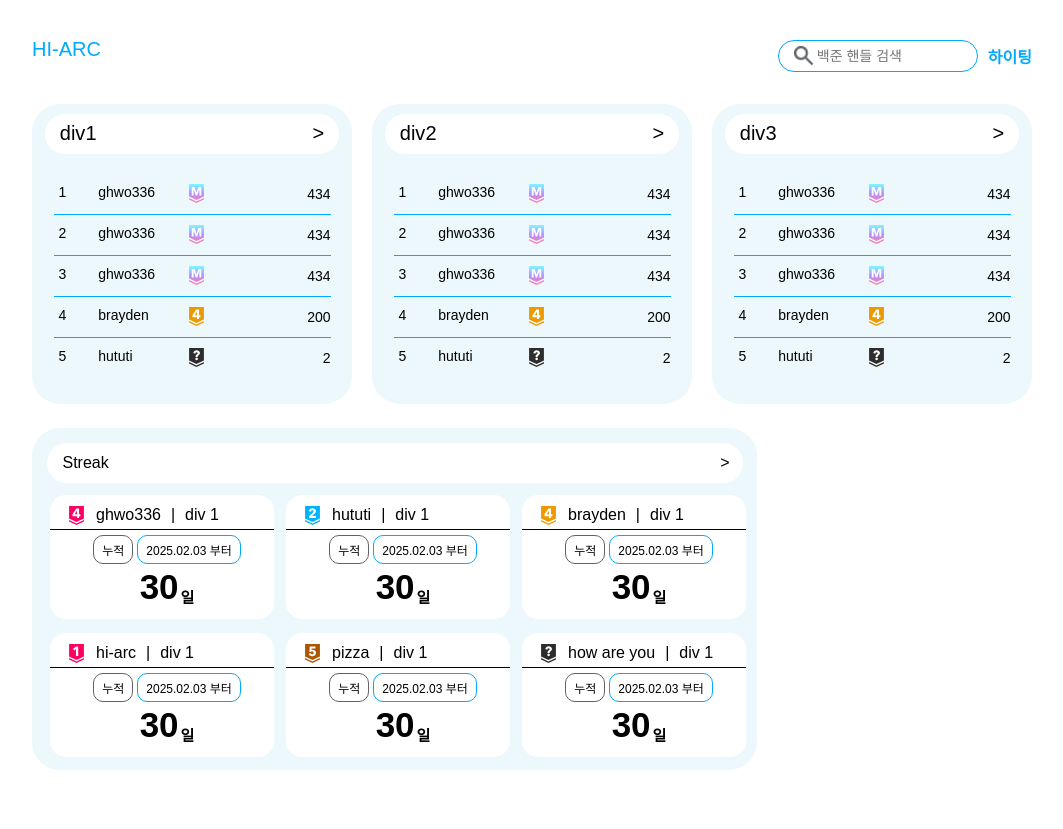
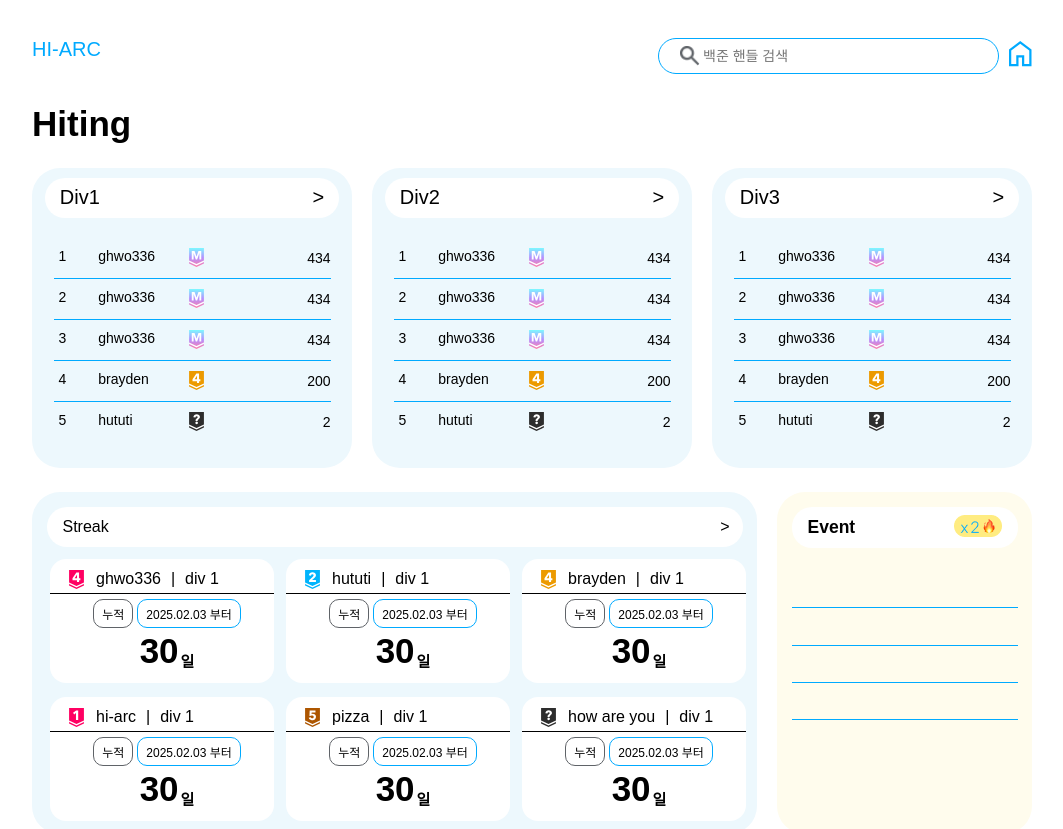
Before and after one commit to 2025-HIARC-Rating-system/FE, a React (Vite) app: page / in a window 1280 px wide. Shown: the top 829 px of the page, without its empty margins (108-1171 px from the left). Built offline with nearby package versions, Linux system fonts and the light colour scheme; a web font is replaced by a local one.

Commit message:
feat: MainPage EventBlock 구현

```diff
--- a/eslint.config.js
+++ b/eslint.config.js
@@ -18,11 +18,6 @@ export default tseslint.config(
       "react-refresh": reactRefresh,
     },
     rules: {
-      ...reactHooks.configs.recommended.rules,
-      "react-refresh/only-export-components": [
-        "warn",
-        {allowConstantExport: true},
-      ],
       "no-unused-vars": ["warn", {varsIgnorePattern: "^styled$"}],
       "prettier/prettier": "off",
     },
--- a/src/App.tsx
+++ b/src/App.tsx
@@ -3,6 +3,7 @@ import MainPage from "./page/MainPage";
 import TestPage from "./page/TestPage";
 import DivPage from "./page/DivPage";
 import StreakPage from "./page/StreakPage";
+import SearchPage from "./page/SearchPage";
 function App() {
   return (
     <Routes>
@@ -10,6 +11,7 @@ function App() {
       <Route path="/test" element={<TestPage />} />
       <Route path="/div" element={<DivPage />} />
       <Route path="/streak" element={<StreakPage />} />
+      <Route path="/search" element={<SearchPage />} />
     </Routes>
   );
 }
--- a/src/atoms/ArrowButton.tsx
+++ b/src/atoms/ArrowButton.tsx
@@ -29,7 +29,7 @@ const ArrowButton = ({divNum}: {divNum: number}) => {
   };
   return (
     <Button onClick={handleClick}>
-      <DivContainer>div{divNum}</DivContainer>
+      <DivContainer>Div{divNum}</DivContainer>
       <ArrowContainer>{">"}</ArrowContainer>
     </Button>
   );
--- /dev/null
+++ b/src/atoms/EventEntity.tsx
@@ -0,0 +1,13 @@
+import styled from "styled-components";
+import Color from "../ui/Color";
+const Wrapper = styled.div`
+  width: 226px;
+  height: 36.43px;
+  border-bottom: 1px solid ${Color.primary};
+`;
+
+const EventEntity = () => {
+  return <Wrapper></Wrapper>;
+};
+
+export default EventEntity;
--- a/src/atoms/HeaderInput.tsx
+++ b/src/atoms/HeaderInput.tsx
@@ -1,14 +1,17 @@
 import styled from "styled-components";
 import {useState} from "react";
+import {useAtom} from "jotai";
+import {useNavigate} from "react-router-dom"; // 🚀 useNavigate 추가
+import {handleAtom} from "../store/Atom"; // Jotai 상태 불러오기
 import Img from "./../assets/InputImg.png";
 import Color from "../ui/Color";
 
 const Wrapper = styled.div`
-  width: 42%;
+  width: 339px;
   display: flex;
-  border: 1px solid ${Color.primary};
+  border: 1px solid ${Color.primary}; // ✅ props 없이 직접 사용
   border-radius: 18px;
-  padding: 5px 15px;
+  height: 34px;
   align-items: center;
 
   .Input {
@@ -23,34 +26,37 @@ const Wrapper = styled.div`
     cursor: pointer;
     width: 20px;
     height: 20px;
+    margin-left: 21px;
   }
 `;
 
 const HeaderInput = () => {
-  const [handle, setHandle] = useState(""); // ✅ 입력값 상태 관리
+  const [, setHandle] = useAtom(handleAtom);
+  const [inputValue, setInputValue] = useState("");
+  const navigate = useNavigate();
+
+  const handleInputChange = (e: React.ChangeEvent<HTMLInputElement>) => {
+    setInputValue(e.target.value);
+  };
 
   const handleSearch = () => {
-    if (handle.trim() !== "") {
-      window.location.href = `https://solved.ac/profile/${handle.trim()}`;
-    }
-  };
-
-  const handleKeyPress = (e: React.KeyboardEvent<HTMLInputElement>) => {
-    if (e.key === "Enter") {
-      handleSearch();
+    if (inputValue.trim() !== "") {
+      setHandle(inputValue);
+      console.log("🔍 검색 실행:", inputValue);
+      navigate(`/search?handle=${inputValue}`);
     }
   };
 
   return (
     <Wrapper>
-      <img src={Img} alt="인풋이미지" onClick={handleSearch} />
+      <img src={Img} alt="검색 아이콘" onClick={handleSearch} />
       <input
         type="text"
         placeholder="백준 핸들 검색"
         className="Input"
-        value={handle}
-        onChange={(e) => setHandle(e.target.value)}
-        onKeyPress={handleKeyPress} // ✅ Enter 키로 검색 가능
+        value={inputValue}
+        onChange={handleInputChange}
+        onKeyDown={(e) => e.key === "Enter" && handleSearch()}
       />
     </Wrapper>
   );
--- a/src/block/DivButton.tsx
+++ b/src/block/DivButton.tsx
@@ -2,13 +2,14 @@ import styled from "styled-components";
 import Color from "../ui/Color";
 
 const Wrapper = styled.button<{$isSelected: boolean}>`
-  font-size: 12px;
+  font-size: 11px;
   font-weight: 700;
   width: 58px;
   height: 25px;
   border-radius: 18px;
   border: none;
   padding: 6px 14px;
+  white-space: nowrap; /* ⬅️ 줄바꿈 방지 */
   color: ${({$isSelected}) => ($isSelected ? Color.primary : "white")};
   background-color: ${({$isSelected}) =>
     $isSelected ? "white" : Color.primary};
--- /dev/null
+++ b/src/block/EventBolock.tsx
@@ -0,0 +1,40 @@
+import styled from "styled-components";
+import EventButton from "../components/EventButton";
+import EventEntity from "../atoms/EventEntity";
+
+const Wrapper = styled.div`
+  width: 255px;
+  height: 342px;
+  background-color: #fffced;
+  border-radius: 28px;
+  display: flex;
+  align-items: center;
+  flex-direction: column;
+  gap: 22.6px;
+`;
+const ButtonContainer = styled.div`
+  margin-top: 15.18px;
+`;
+
+const MainContainer = styled.div`
+  display: flex;
+  flex-direction: column;
+`;
+
+const EventBlock = () => {
+  return (
+    <Wrapper>
+      <ButtonContainer>
+        <EventButton></EventButton>
+      </ButtonContainer>
+      <MainContainer>
+        <EventEntity />
+        <EventEntity />
+        <EventEntity />
+        <EventEntity />
+      </MainContainer>
+    </Wrapper>
+  );
+};
+
+export default EventBlock;
--- /dev/null
+++ b/src/components/EventButton.tsx
@@ -0,0 +1,31 @@
+import styled from "styled-components";
+import Img from "../assets/eventImg.png";
+const Button = styled.div`
+  width: 194px;
+  height: 19px;
+  background-color: white;
+  border-radius: 20px;
+  display: flex;
+  align-items: center;
+  justify-content: space-between;
+  padding: 11px 16px;
+`;
+const Left = styled.div`
+  font-size: 17.5px;
+  font-weight: 700;
+`;
+
+const Right = styled.div``;
+
+const EventButton = () => {
+  return (
+    <Button>
+      <Left>Event</Left>
+      <Right>
+        <img src={Img} alt="이벤트이미지" />
+      </Right>
+    </Button>
+  );
+};
+
+export default EventButton;
--- a/src/components/Header.tsx
+++ b/src/components/Header.tsx
@@ -2,6 +2,7 @@ import styled from "styled-components";
 import Color from "../ui/Color";
 import HeaderInput from "../atoms/HeaderInput";
 import {useNavigate} from "react-router-dom";
+import Home from "../assets/Home.svg";
 const Wrapper = styled.div`
   width: 100%;
   display: flex;
@@ -37,7 +38,9 @@ const Header = () => {
       <HIARC href="https://hiarchomepage.web.app/">HI-ARC</HIARC>
       <Right>
         <HeaderInput />
-        <HitingWrapper onClick={() => navigate("/")}>하이팅</HitingWrapper>
+        <HitingWrapper onClick={() => navigate("/")}>
+          <img src={Home} alt="home" />
+        </HitingWrapper>
       </Right>
     </Wrapper>
   );
--- a/src/page/MainPage.tsx
+++ b/src/page/MainPage.tsx
@@ -2,6 +2,7 @@ import LayOut from "../ui/Layout";
 import styled, {keyframes} from "styled-components";
 import DivBlock from "../block/DivBlock";
 import StreakBox from "../block/StreakBox";
+import EventBlock from "../block/EventBolock";
 
 const fadeIn = keyframes`
   from {
@@ -25,16 +26,28 @@ const Wrapper = styled.div`
   flex-direction: column;
   gap: 24px;
 `;
+const MainHeader = styled.div`
+  font-size: 35px;
+  font-weight: 800;
+`;
+const Down = styled.div`
+  display: flex;
+  gap: 20px;
+`;
 
 const MainPage = () => {
   return (
     <LayOut>
       <Wrapper>
+        <MainHeader>Hiting</MainHeader>
         <AnimatedContainer delay="0.1s">
           <DivBlock />
         </AnimatedContainer>
         <AnimatedContainer delay="0.2s">
-          <StreakBox />
+          <Down>
+            <StreakBox />
+            <EventBlock />
+          </Down>
         </AnimatedContainer>
       </Wrapper>
     </LayOut>
--- /dev/null
+++ b/src/page/SearchPage.tsx
@@ -0,0 +1,41 @@
+import {useEffect} from "react";
+import {useAtom} from "jotai";
+import {useSearchParams} from "react-router-dom";
+import {handleAtom} from "../store/Atom";
+import LayOut from "../ui/Layout";
+import styled from "styled-components";
+import StreakEntity from "../components/StreakEntity";
+const HandleWrapper = styled.div`
+  font-size: 35px;
+  margin-bottom: 34px;
+`;
+
+const SearchPage = () => {
+  const [handle, setHandle] = useAtom(handleAtom);
+  const [searchParams] = useSearchParams();
+
+  useEffect(() => {
+    const queryHandle = searchParams.get("handle");
+    if (queryHandle) {
+      setHandle(queryHandle);
+    }
+  }, [searchParams, setHandle]);
+
+  console.log("🔍 현재 검색된 핸들:", handle);
+
+  return (
+    <LayOut>
+      <HandleWrapper>{handle}</HandleWrapper>
+      <StreakEntity
+        value={7}
+        maxValue={30}
+        days={80}
+        tier={20}
+        divNum={23}
+        id={handle}
+      />
+    </LayOut>
+  );
+};
+
+export default SearchPage;
--- a/src/store/Atom.ts
+++ b/src/store/Atom.ts
@@ -1,3 +1,4 @@
 import {atom} from "jotai";
 
 export const selectedDiv = atom(1);
+export const handleAtom = atom("");
```
Also changed, not shown: src/assets/Home.svg (added).
